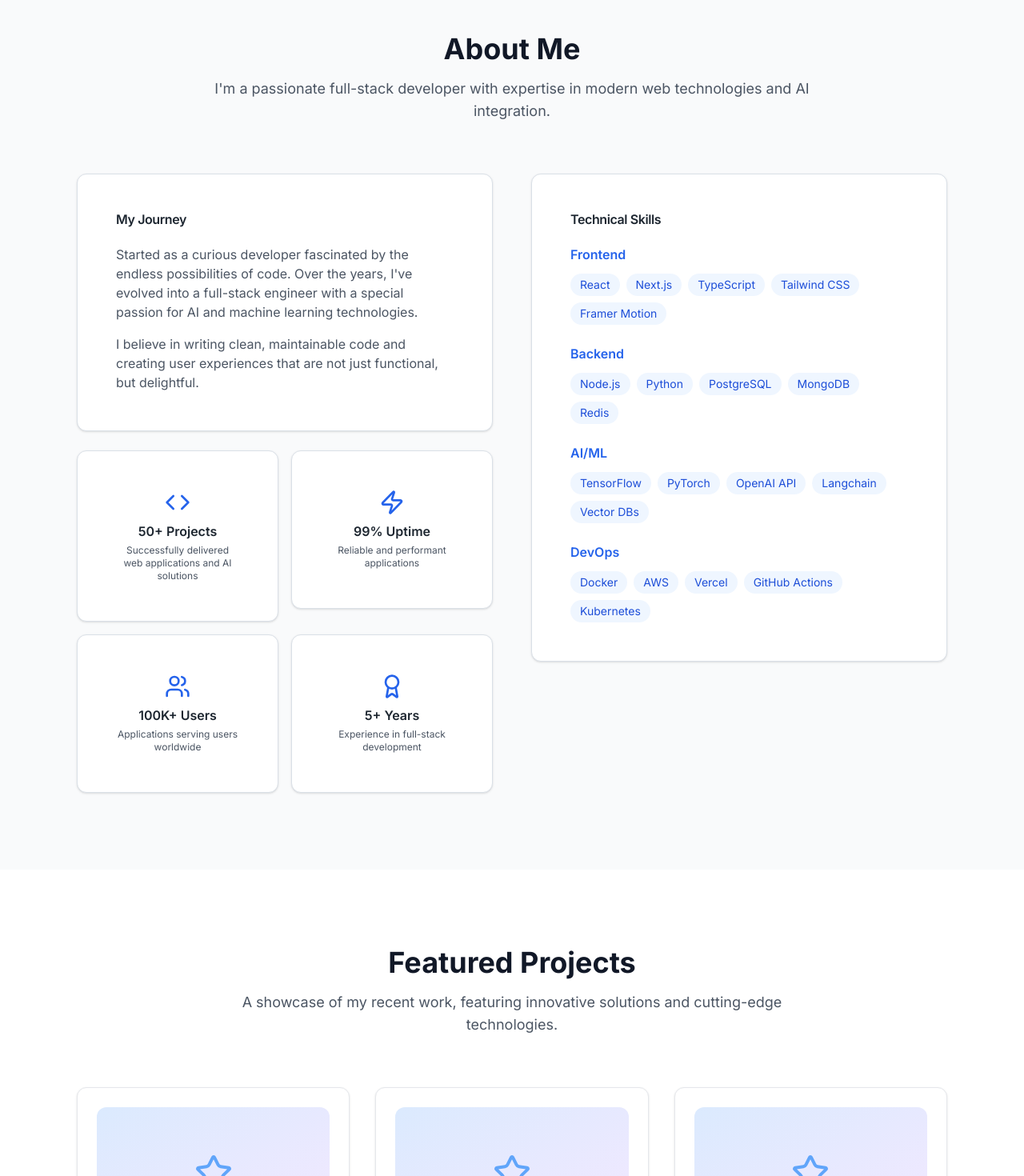
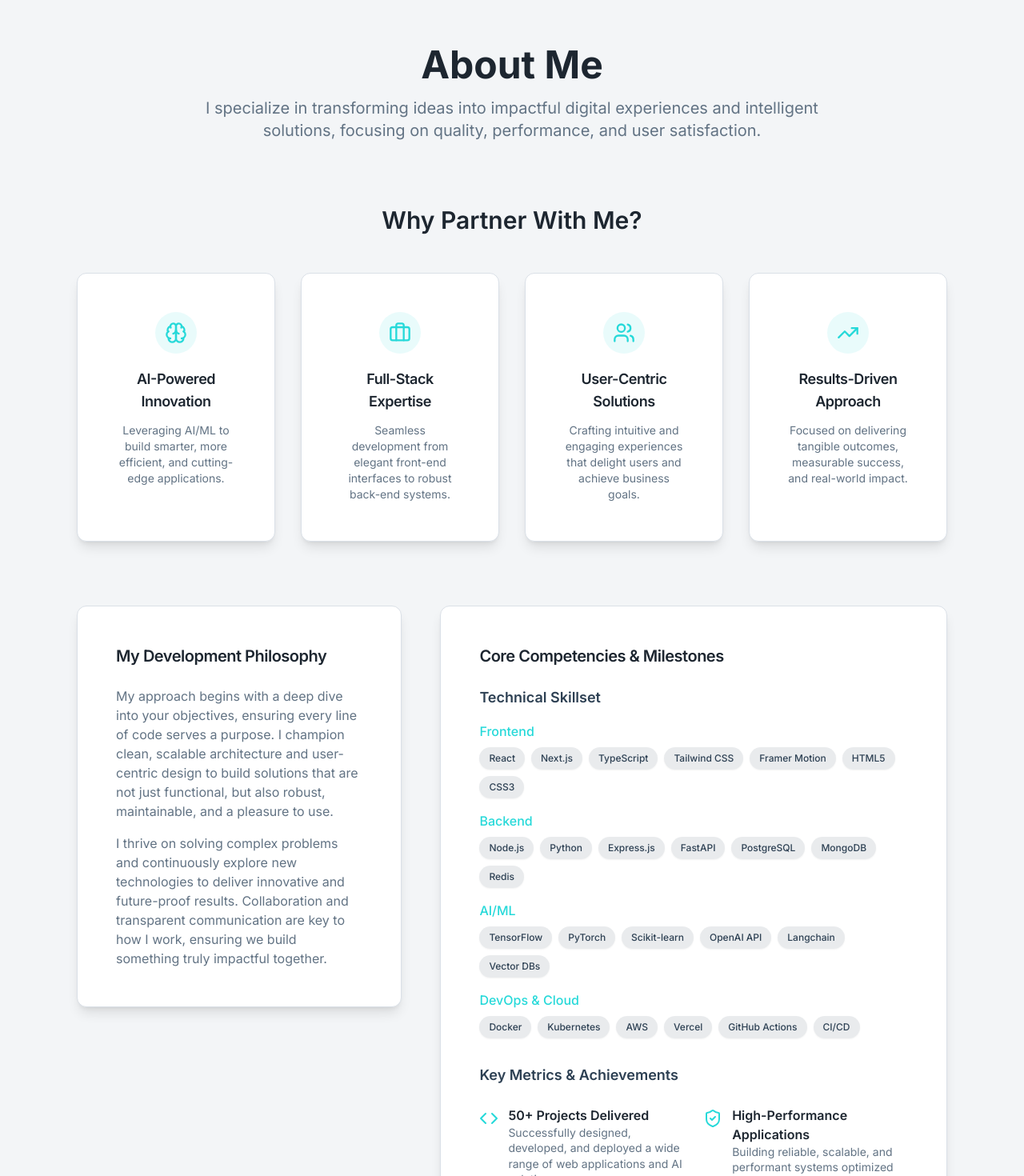
Before and after one commit to dejoski/autoapplier, a Next.js app: page / in a window 1280 px wide. Shown: the part 920-2390 px from the top of the page at 80% size. Built offline with nearby package versions, Linux system fonts and the light colour scheme.

Commit message:
feat: Enhance UI, add CV, and overhaul AboutSection. Updates Header, Footer, adds Resume PDF, revamps About section with USPs, new content & styling. Updates TODO.

```diff
--- a/src/components/sections/about-section.tsx
+++ b/src/components/sections/about-section.tsx
@@ -2,141 +2,210 @@
 
 import * as React from 'react'
 import { motion } from 'framer-motion'
-import { Code, Zap, Users, Award } from 'lucide-react'
+import { Code, Zap, Users, Award, Briefcase, Brain, TrendingUp, ShieldCheck } from 'lucide-react'
 
 import { Card, CardContent, CardHeader, CardTitle } from '@/components/ui/card'
+import { cn } from '@/lib/utils'
+
+const uspItems = [
+  {
+    icon: Brain,
+    title: 'AI-Powered Innovation',
+    description: 'Leveraging AI/ML to build smarter, more efficient, and cutting-edge applications.',
+  },
+  {
+    icon: Briefcase,
+    title: 'Full-Stack Expertise',
+    description: 'Seamless development from elegant front-end interfaces to robust back-end systems.',
+  },
+  {
+    icon: Users,
+    title: 'User-Centric Solutions',
+    description: 'Crafting intuitive and engaging experiences that delight users and achieve business goals.',
+  },
+  {
+    icon: TrendingUp,
+    title: 'Results-Driven Approach',
+    description: 'Focused on delivering tangible outcomes, measurable success, and real-world impact.',
+  },
+]
 
 const skills = [
-  { category: 'Frontend', items: ['React', 'Next.js', 'TypeScript', 'Tailwind CSS', 'Framer Motion'] },
-  { category: 'Backend', items: ['Node.js', 'Python', 'PostgreSQL', 'MongoDB', 'Redis'] },
-  { category: 'AI/ML', items: ['TensorFlow', 'PyTorch', 'OpenAI API', 'Langchain', 'Vector DBs'] },
-  { category: 'DevOps', items: ['Docker', 'AWS', 'Vercel', 'GitHub Actions', 'Kubernetes'] },
+  { category: 'Frontend', items: ['React', 'Next.js', 'TypeScript', 'Tailwind CSS', 'Framer Motion', 'HTML5', 'CSS3'] },
+  { category: 'Backend', items: ['Node.js', 'Python', 'Express.js', 'FastAPI', 'PostgreSQL', 'MongoDB', 'Redis'] },
+  { category: 'AI/ML', items: ['TensorFlow', 'PyTorch', 'Scikit-learn', 'OpenAI API', 'Langchain', 'Vector DBs'] },
+  { category: 'DevOps & Cloud', items: ['Docker', 'Kubernetes', 'AWS', 'Vercel', 'GitHub Actions', 'CI/CD'] },
 ]
 
 const achievements = [
   {
     icon: Code,
-    title: '50+ Projects',
-    description: 'Successfully delivered web applications and AI solutions',
+    title: '50+ Projects Delivered',
+    description: 'Successfully designed, developed, and deployed a wide range of web applications and AI solutions.',
   },
   {
-    icon: Zap,
-    title: '99% Uptime',
-    description: 'Reliable and performant applications',
+    icon: ShieldCheck,
+    title: 'High-Performance Applications',
+    description: 'Building reliable, scalable, and performant systems optimized for speed and efficiency.',
   },
   {
     icon: Users,
-    title: '100K+ Users',
-    description: 'Applications serving users worldwide',
+    title: '100K+ User Impact',
+    description: 'Developed applications that have reached and served a significant global user base.',
   },
   {
     icon: Award,
-    title: '5+ Years',
-    description: 'Experience in full-stack development',
+    title: '5+ Years of Expertise',
+    description: 'Dedicated experience in full-stack development, constantly learning and evolving with technology.',
   },
 ]
 
 export function AboutSection() {
+  const sectionVariants = {
+    hidden: { opacity: 0, y: 20 },
+    visible: { opacity: 1, y: 0, transition: { duration: 0.6 } },
+  }
+
+  const itemVariants = {
+    hidden: { opacity: 0, y: 20 },
+    visible: (delay = 0) => ({
+      opacity: 1,
+      y: 0,
+      transition: { duration: 0.5, delay },
+    }),
+  }
+
   return (
-    <section id="about" className="py-24 bg-gray-50">
+    <section id="about" className="py-20 md:py-28 bg-secondary">
       <div className="container mx-auto px-4 sm:px-6 lg:px-8 max-w-6xl">
         <motion.div
-          initial={{ y: 20, opacity: 0 }}
-          whileInView={{ y: 0, opacity: 1 }}
-          transition={{ duration: 0.5 }}
-          viewport={{ once: true }}
-          className="text-center mb-16"
+          initial="hidden"
+          whileInView="visible"
+          variants={sectionVariants}
+          viewport={{ once: true, amount: 0.3 }}
+          className="text-center mb-16 md:mb-20"
         >
-          <h2 className="text-3xl sm:text-4xl font-bold text-gray-900 mb-4">
+          <h2 className="text-3xl sm:text-4xl lg:text-5xl font-bold text-foreground mb-4">
             About Me
           </h2>
-          <p className="text-lg text-gray-600 max-w-3xl mx-auto">
-            I'm a passionate full-stack developer with expertise in modern web technologies and AI integration.
+          <p className="text-lg sm:text-xl text-muted-foreground max-w-3xl mx-auto">
+            I specialize in transforming ideas into impactful digital experiences and intelligent solutions, focusing on quality, performance, and user satisfaction.
           </p>
         </motion.div>
 
-        <div className="grid lg:grid-cols-2 gap-12">
-          {/* Personal Story */}
+        {/* Why Work With Me? (USPs) */}
+        <div className="mb-16 md:mb-20">
+          <motion.h3
+            initial="hidden"
+            whileInView="visible"
+            variants={itemVariants}
+            viewport={{ once: true, amount: 0.3 }}
+            className="text-2xl sm:text-3xl font-semibold text-foreground text-center mb-10 md:mb-12"
+          >
+            Why Partner With Me?
+          </motion.h3>
+          <div className="grid grid-cols-1 sm:grid-cols-2 lg:grid-cols-4 gap-6 md:gap-8">
+            {uspItems.map((item, index) => (
               <motion.div
-            initial={{ x: -20, opacity: 0 }}
-            whileInView={{ x: 0, opacity: 1 }}
-            transition={{ duration: 0.5, delay: 0.2 }}
-            viewport={{ once: true }}
-            className="space-y-6"
+                key={item.title}
+                custom={index * 0.1 + 0.1}
+                initial="hidden"
+                whileInView="visible"
+                variants={itemVariants}
+                viewport={{ once: true, amount: 0.3 }}
               >
-            <Card>
-              <CardHeader>
-                <CardTitle>My Journey</CardTitle>
+                <Card className="h-full bg-card shadow-lg hover:shadow-xl transition-shadow duration-300">
+                  <CardHeader className="items-center text-center pb-3">
+                    <div className="p-3 rounded-full bg-accent/10 mb-3">
+                       <item.icon className="h-7 w-7 text-accent" />
+                    </div>
+                    <CardTitle className="text-lg text-foreground">{item.title}</CardTitle>
                   </CardHeader>
-              <CardContent className="space-y-4">
-                <p className="text-gray-600">
-                  Started as a curious developer fascinated by the endless possibilities of code.
-                  Over the years, I've evolved into a full-stack engineer with a special passion
-                  for AI and machine learning technologies.
-                </p>
-                <p className="text-gray-600">
-                  I believe in writing clean, maintainable code and creating user experiences
-                  that are not just functional, but delightful.
-                </p>
-              </CardContent>
-            </Card>
-
-            {/* Achievements */}
-            <div className="grid grid-cols-2 gap-4">
-              {achievements.map((achievement, index) => (
-                <motion.div
-                  key={achievement.title}
-                  initial={{ y: 20, opacity: 0 }}
-                  whileInView={{ y: 0, opacity: 1 }}
-                  transition={{ duration: 0.5, delay: 0.3 + index * 0.1 }}
-                  viewport={{ once: true }}
-                >
-                  <Card className="text-center">
-                    <CardContent className="pt-6">
-                      <achievement.icon className="h-8 w-8 mx-auto mb-2 text-blue-600" />
-                      <h3 className="font-semibold mb-1">{achievement.title}</h3>
-                      <p className="text-xs text-gray-600">{achievement.description}</p>
+                  <CardContent className="text-center">
+                    <p className="text-sm text-muted-foreground">{item.description}</p>
                   </CardContent>
                 </Card>
               </motion.div>
             ))}
           </div>
+        </div>
+
+        <div className="grid lg:grid-cols-5 gap-12 items-start">
+          {/* My Approach / Philosophy */}
+          <motion.div
+            custom={0.2}
+            initial="hidden"
+            whileInView="visible"
+            variants={itemVariants}
+            viewport={{ once: true, amount: 0.2 }}
+            className="lg:col-span-2 space-y-6"
+          >
+            <Card className="bg-card shadow-lg">
+              <CardHeader>
+                <CardTitle className="text-xl text-foreground">My Development Philosophy</CardTitle>
+              </CardHeader>
+              <CardContent className="space-y-4">
+                <p className="text-muted-foreground">
+                  My approach begins with a deep dive into your objectives, ensuring every line of code serves a purpose. I champion clean, scalable architecture and user-centric design to build solutions that are not just functional, but also robust, maintainable, and a pleasure to use.
+                </p>
+                <p className="text-muted-foreground">
+                  I thrive on solving complex problems and continuously explore new technologies to deliver innovative and future-proof results. Collaboration and transparent communication are key to how I work, ensuring we build something truly impactful together.
+                </p>
+              </CardContent>
+            </Card>
           </motion.div>
 
-          {/* Skills */}
+          {/* Skills & Achievements Merged */}
           <motion.div
-            initial={{ x: 20, opacity: 0 }}
-            whileInView={{ x: 0, opacity: 1 }}
-            transition={{ duration: 0.5, delay: 0.4 }}
-            viewport={{ once: true }}
+            custom={0.3}
+            initial="hidden"
+            whileInView="visible"
+            variants={itemVariants}
+            viewport={{ once: true, amount: 0.2 }}
+            className="lg:col-span-3"
           >
-            <Card>
+            <Card className="bg-card shadow-lg">
               <CardHeader>
-                <CardTitle>Technical Skills</CardTitle>
+                <CardTitle className="text-xl text-foreground">Core Competencies & Milestones</CardTitle>
               </CardHeader>
-              <CardContent className="space-y-6">
-                {skills.map((skillGroup, index) => (
-                  <motion.div
-                    key={skillGroup.category}
-                    initial={{ y: 20, opacity: 0 }}
-                    whileInView={{ y: 0, opacity: 1 }}
-                    transition={{ duration: 0.5, delay: 0.5 + index * 0.1 }}
-                    viewport={{ once: true }}
-                    className="space-y-3"
-                  >
-                    <h3 className="font-semibold text-blue-600">{skillGroup.category}</h3>
+              <CardContent className="space-y-8">
+                {/* Technical Skills */}
+                <div>
+                  <h4 className="text-lg font-semibold text-primary mb-4">Technical Skillset</h4>
+                  {skills.map((skillGroup) => (
+                    <div key={skillGroup.category} className="mb-4 last:mb-0">
+                      <h5 className="text-md font-medium text-accent mb-2">{skillGroup.category}</h5>
                       <div className="flex flex-wrap gap-2">
                         {skillGroup.items.map((skill) => (
                           <span
                             key={skill}
-                          className="px-3 py-1 bg-blue-50 text-blue-700 rounded-full text-sm"
+                            className="px-3 py-1.5 bg-primary/10 text-primary text-xs font-medium rounded-full shadow-sm"
                           >
                             {skill}
                           </span>
                         ))}
                       </div>
-                  </motion.div>
+                    </div>
                   ))}
+                </div>
+
+                {/* Achievements / Key Metrics */}
+                <div>
+                  <h4 className="text-lg font-semibold text-primary mb-6">Key Metrics & Achievements</h4>
+                  <div className="grid grid-cols-1 sm:grid-cols-2 gap-x-6 gap-y-6">
+                    {achievements.map((achievement) => (
+                      <div key={achievement.title} className="flex items-start space-x-3">
+                        <div className="flex-shrink-0 mt-1">
+                          <achievement.icon className="h-6 w-6 text-accent" />
+                        </div>
+                        <div>
+                          <h5 className="font-semibold text-foreground">{achievement.title}</h5>
+                          <p className="text-sm text-muted-foreground leading-snug">{achievement.description}</p>
+                        </div>
+                      </div>
+                    ))}
+                  </div>
+                </div>
               </CardContent>
             </Card>
           </motion.div>
```
Lines whose indentation alone changed are shown as unchanged.
